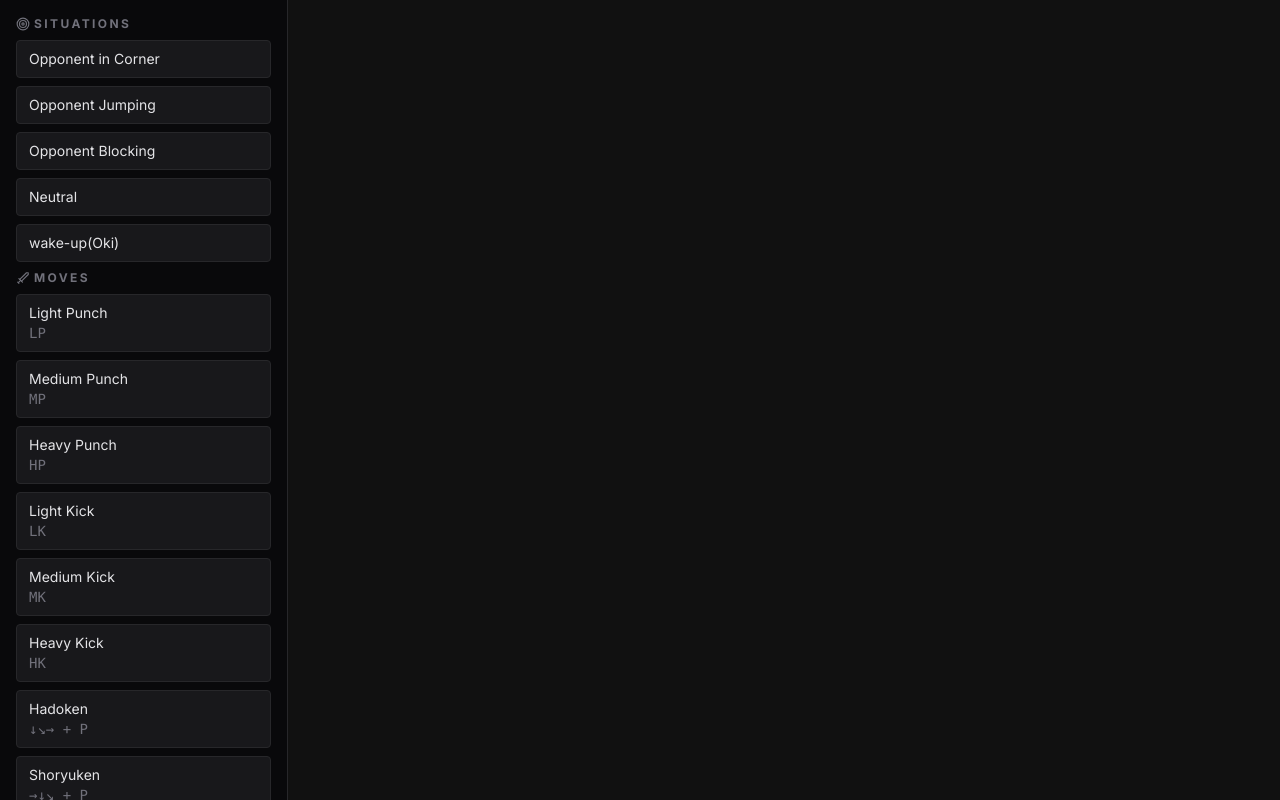
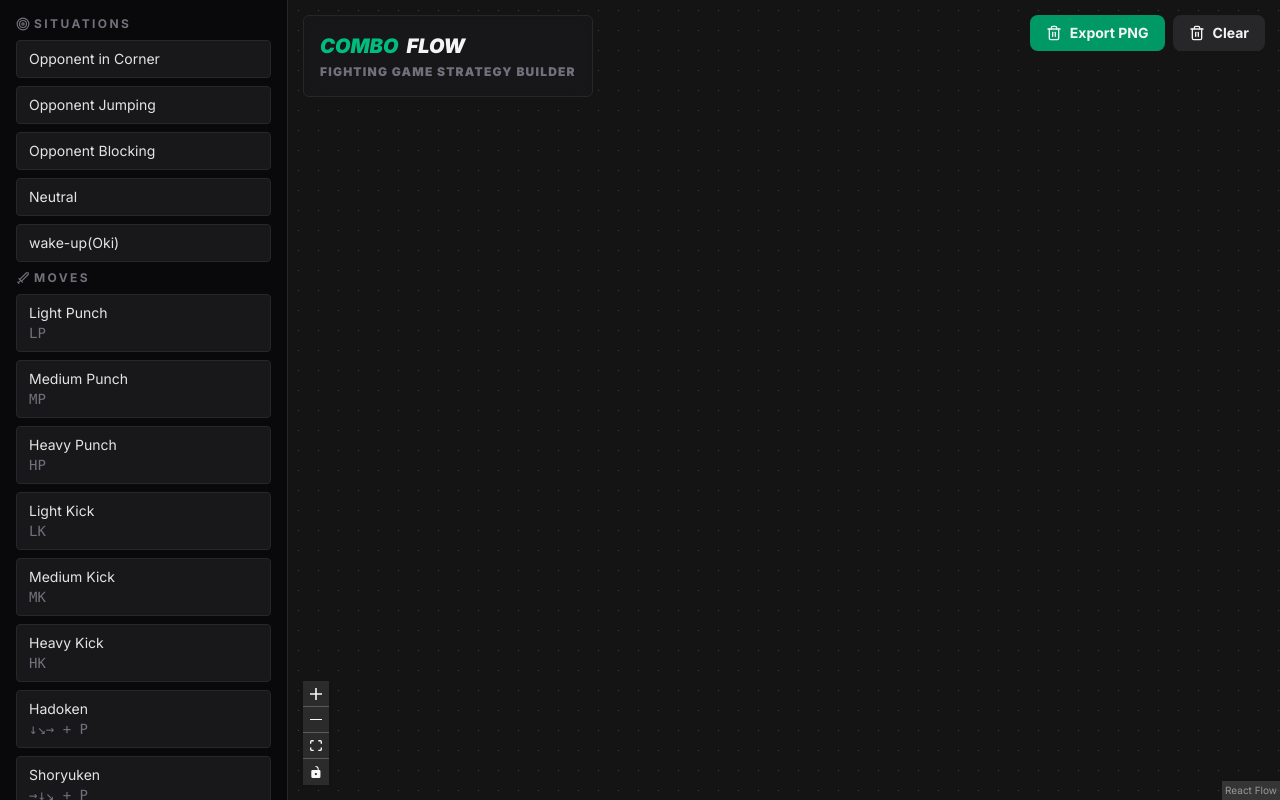
Before and after one commit to gbcosta/combo-flow, a React (Vite) app: page / in a window 1280 px wide. Built offline with nearby package versions, Linux system fonts and the light colour scheme.

Commit message:
react flow added

```diff
--- a/src/App.tsx
+++ b/src/App.tsx
@@ -1,10 +1,12 @@
+import FlowCanvas from "./components/flowCanvas";
 import Sidebar from "./components/Sidebar";
 
 function App() {
   return (
-    <>
+    <div className="h-screen w-full font-inter flex overflow-hidden">
       <Sidebar />
-    </>
+      <FlowCanvas />
+    </div>
   );
 }
 
--- /dev/null
+++ b/src/components/flowCanvas.tsx
@@ -0,0 +1,47 @@
+import { ReactFlow, Background, Controls, MiniMap, Panel } from "@xyflow/react";
+import "@xyflow/react/dist/style.css";
+import { Trash2 } from "lucide-react";
+import { useRef } from "react";
+
+const FlowCanvas = () => {
+  const reactFlowWrapper = useRef<HTMLDivElement>(null);
+  return (
+    <div className="h-screen grow" ref={reactFlowWrapper}>
+      <ReactFlow colorMode={"dark"} fitView>
+        <Background />
+        <Controls position="bottom-left" />
+        <Panel
+          position="top-left"
+          className="backdrop-blur bg-zinc-900/80 flex flex-col border border-zinc-800 p-4
+                    rounded-md uppercase font-black"
+        >
+          <h1 className="text-xl flex gap-2 items-center font-inter italic">
+            <span className="text-emerald-500">combo</span>
+            <span className="text-zinc-100">flow</span>
+          </h1>
+          <p className="font-inter text-zinc-500 text-xs font-black mt-1 tracking-widest">
+            Fighting Game Strategy Builder
+          </p>
+        </Panel>
+        <Panel position="top-right" className="flex gap-2">
+          <button
+            className="flex bg-emerald-600 text-zinc-100 py-2 px-4 gap-2 text-sm font-bold rounded-lg
+                        items-center cursor-pointer hover:bg-emerald-500 transition-all"
+          >
+            <Trash2 size={16} />
+            Export PNG
+          </button>
+          <button
+            className="flex bg-zinc-800 text-zinc-100 py-2 px-4 gap-2 text-sm font-bold rounded-lg
+                        items-center cursor-pointer hover:bg-rose-600 transition-all"
+          >
+            <Trash2 size={16} />
+            Clear
+          </button>
+        </Panel>
+      </ReactFlow>
+    </div>
+  );
+};
+
+export default FlowCanvas;
--- a/src/index.css
+++ b/src/index.css
@@ -3,10 +3,6 @@
 
 @theme {
   --font-inter: "Inter", sans-serif;
-}
-
-html {
-  background: #111111;
 }
 
 ::-webkit-scrollbar {
```
